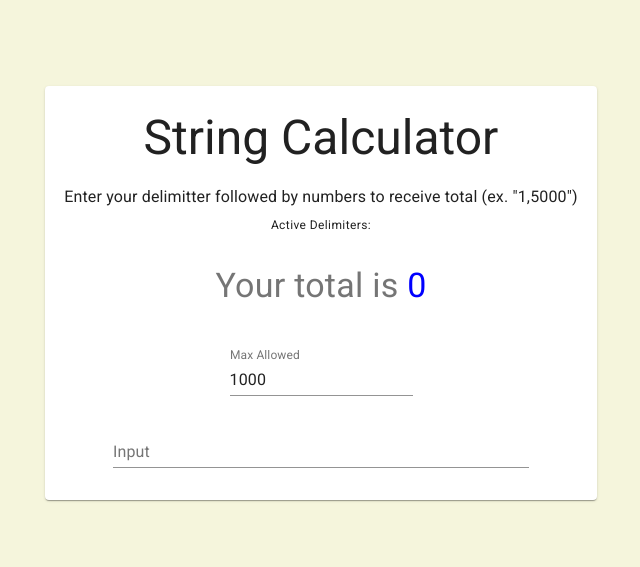
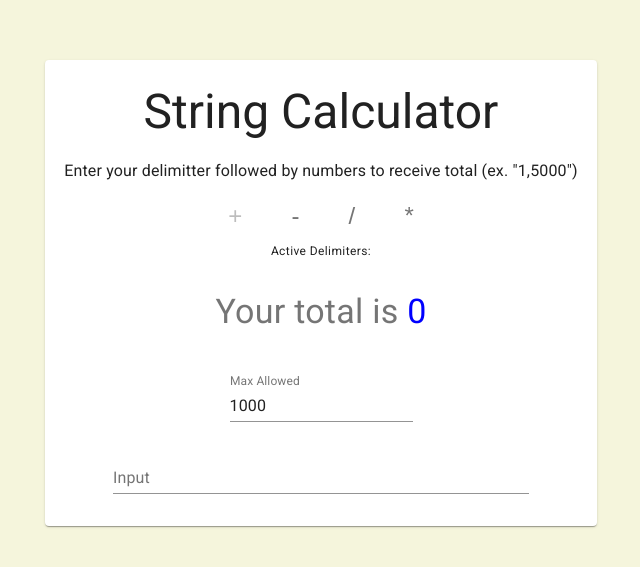
Before and after one commit to fancyaction/stringCalculator, a React app: page / in a window 1280 px wide. Shown: the part 107-674 px from the top of the page, without its empty margins (319-959 px from the left). Built offline with nearby package versions, Linux system fonts and the light colour scheme.

Commit message:
Add CalcButtons

```diff
--- /dev/null
+++ b/src/Components/CalcButtons.js
@@ -0,0 +1,37 @@
+import React from 'react';
+import { makeStyles } from '@material-ui/core/styles';
+import IconButton from '@material-ui/core/IconButton';
+
+const useStyles = makeStyles(theme => ({
+    container: {
+        display: 'flex',
+        justifyContent: 'space-evenly',
+        width: '50%'
+    },
+    button: {
+        margin: theme.spacing(1),
+    },
+}));
+
+const CalcButtons = ({ handleCalcButtonClick, calcType }) => {
+    const classes = useStyles();
+
+    return (
+        <div className={classes.container}>
+            <IconButton aria-label="add" onClick={handleCalcButtonClick('add')} disabled={calcType === 'add'} className={classes.margin}>
+                +
+            </IconButton>
+            <IconButton aria-label="subtract" onClick={handleCalcButtonClick('subtract')} disabled={calcType === 'subtract'} className={classes.margin}>
+                -
+            </IconButton>
+            <IconButton aria-label="divide" onClick={handleCalcButtonClick('divide')} disabled={calcType === 'divide'} className={classes.margin}>
+                /
+            </IconButton>
+            <IconButton aria-label="multiply" onClick={handleCalcButtonClick('multiply')} disabled={calcType === 'multiply'} className={classes.margin}>
+                *
+            </IconButton>
+        </div>
+    );
+}
+
+export default CalcButtons;
--- a/src/Components/Calculator.js
+++ b/src/Components/Calculator.js
@@ -1,10 +1,11 @@
-import React, { useState } from 'react';
+import React from 'react';
 import { Container, Paper, TextField } from '@material-ui/core';
 import { makeStyles } from '@material-ui/core/styles';
 import Display from './Display';
 import Header from './Header'
 import Calculation from '../Calculation';
 import Delimiter from '../Delimiter';
+import CalcButtons from './CalcButtons';
 
 const useStyles = makeStyles(theme => ({
     root: {
@@ -28,10 +29,12 @@ const formatDelimiter = delimiter => delimiter.replace('\\', "").split('|');
 export const defaultDelimiters = '[,]'
 
 const DEFAULT_MAX_VALUE = 1000;
+const DEFAULT_CALC_TYPE = 'add';
 
 const Calculator = () => {
     const classes = useStyles();
     const [max, setMax] = React.useState(DEFAULT_MAX_VALUE);
+    const [calcType, setCalcType] = React.useState(DEFAULT_CALC_TYPE);
     const [total, setTotal] = React.useState({
         input: '',
         delimiter: '',
@@ -47,29 +50,37 @@ const Calculator = () => {
         if (hasCustomDelimiter) {
             let [customDelimiter, values] = getSplitInputs(input);
             delimiter = new Delimiter(defaultDelimiters, customDelimiter).getRegex();
-            value = new Calculation(delimiter, values, max).getTotal();
+            value = new Calculation(delimiter, values, max).getTotal(calcType);
 
             return setTotal({ input, delimiter: formatDelimiter(delimiter.source), value });
         }
 
         delimiter = new Delimiter(defaultDelimiters).getRegex();
-        value = new Calculation(delimiter, input, max).getTotal();
+        value = new Calculation(delimiter, input, max).getTotal(calcType);
 
         setTotal({ input, delimiter: formatDelimiter(delimiter.source), value });
     };
 
     const handleMaxChange = ev => {
         const newMax = ev.target.value;
-        const value = new Calculation(total.delimiter, total.input, newMax).getTotal();
+        const value = new Calculation(total.delimiter, total.input, newMax).getTotal(calcType);
 
         setMax(newMax);
         setTotal({ ...total, value });
     }
 
+    const handleCalcButtonClick = type => ev => {
+        const value = new Calculation(total.delimiter, total.input, max).getTotal(type);
+
+        setCalcType(type);
+        setTotal({ ...total, value });
+    };
+
     return (
         <Container maxWidth="sm">
             <Paper className={classes.root}>
                 <Header />
+                <CalcButtons handleCalcButtonClick={handleCalcButtonClick} calcType={calcType} />
                 <Display total={total.value} delimiter={total.delimiter} />
                 <TextField
                     type="number"
```
